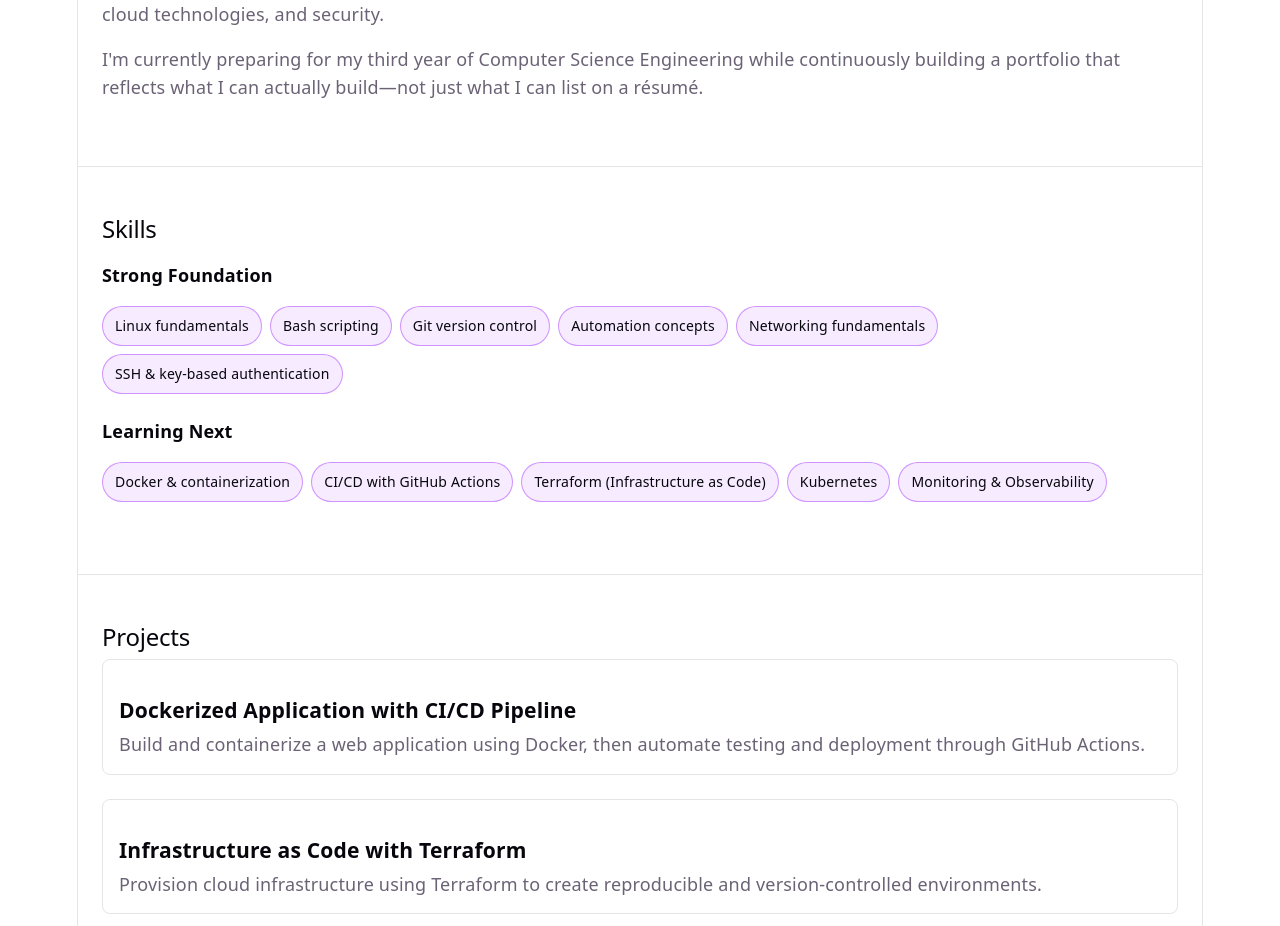
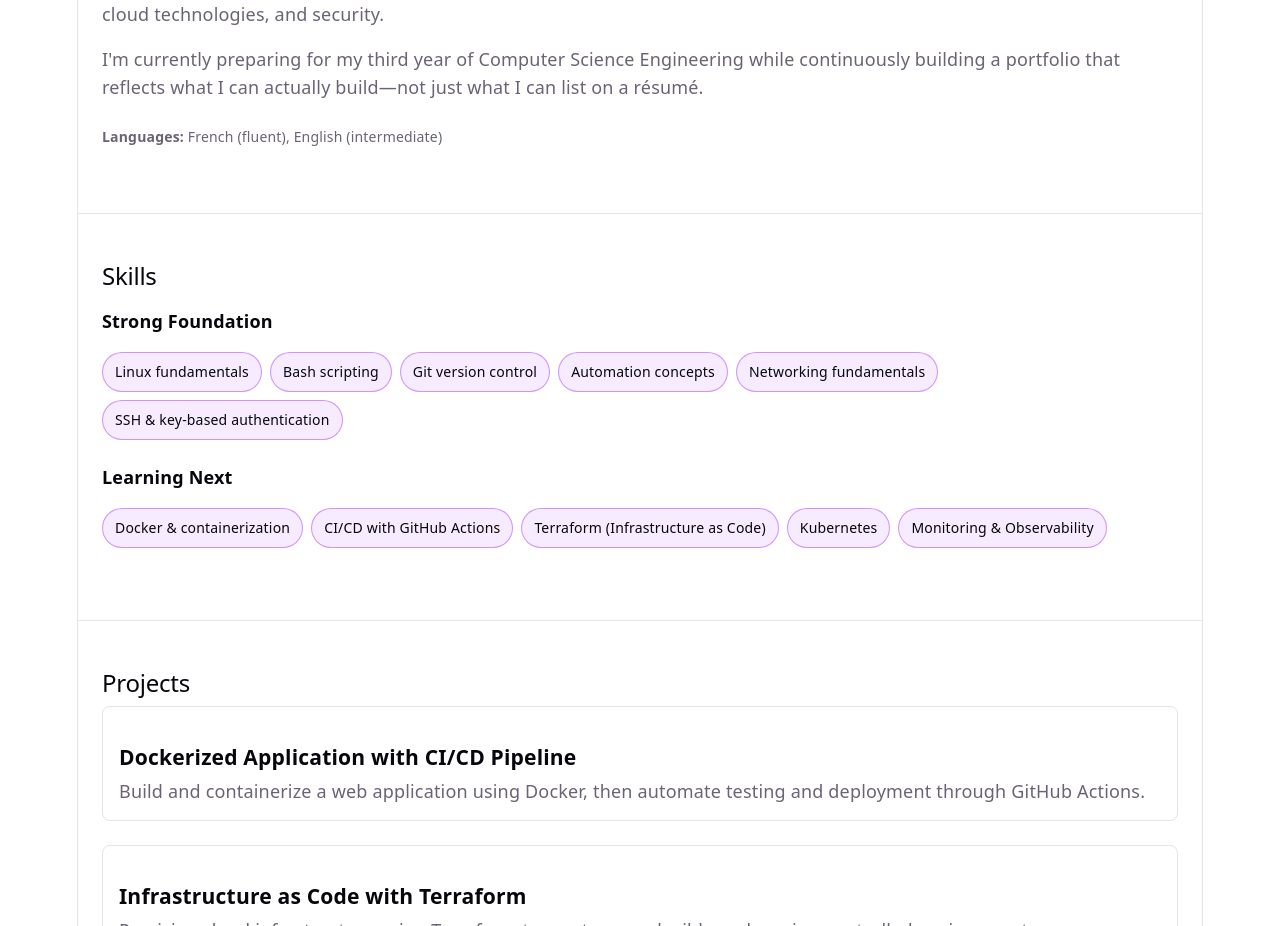
Before and after one commit to abdoulkarimou7/devops-journey, a React (Vite) app in the folder 02-portfolio-react/: page / in a window 1280 px wide. Shown: the part 900-1826 px from the top of the page. Built offline with nearby package versions, Linux system fonts and the light colour scheme.

Commit message:
feat: add languages info to About section

```diff
--- a/02-portfolio-react/src/components/About.jsx
+++ b/02-portfolio-react/src/components/About.jsx
@@ -22,6 +22,9 @@ function About() {
       <p>
         I'm currently preparing for my third year of Computer Science Engineering while continuously building a portfolio that reflects what I can actually build—not just what I can list on a résumé.
       </p>
+      <p className="languages">
+        <strong>Languages:</strong> French (fluent), English (intermediate)
+      </p>
     </section>
   );
 }
--- a/02-portfolio-react/src/index.css
+++ b/02-portfolio-react/src/index.css
@@ -227,3 +227,9 @@ section:last-child {
 html {
   scroll-behavior: smooth;
 }
+
+.languages {
+  margin-top: 24px;
+  font-size: 14px;
+  color: var(--text);
+}
```
